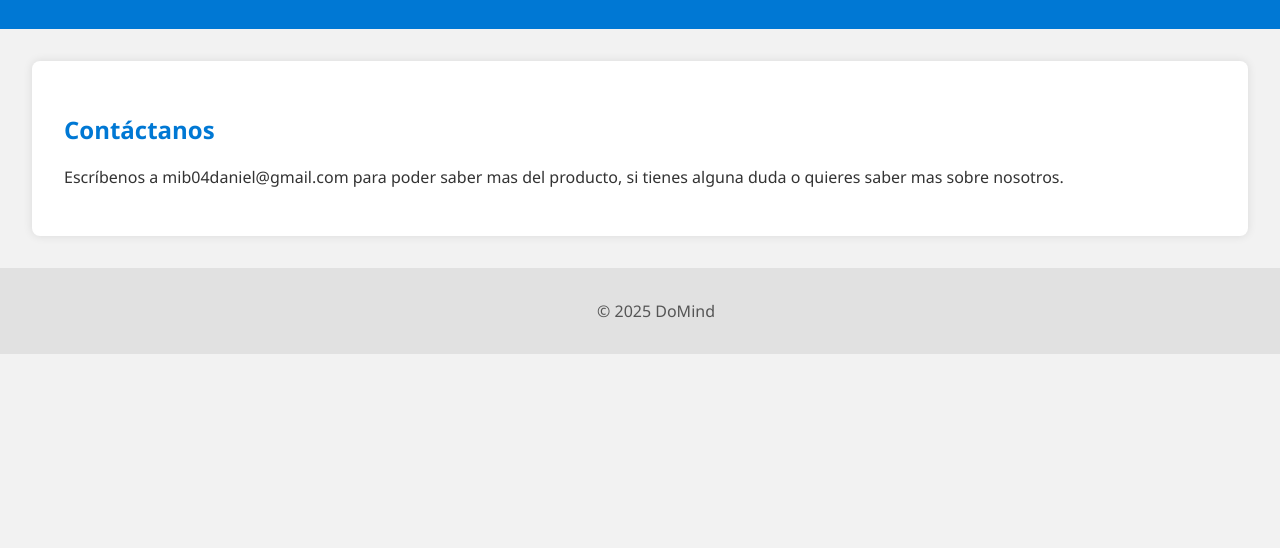
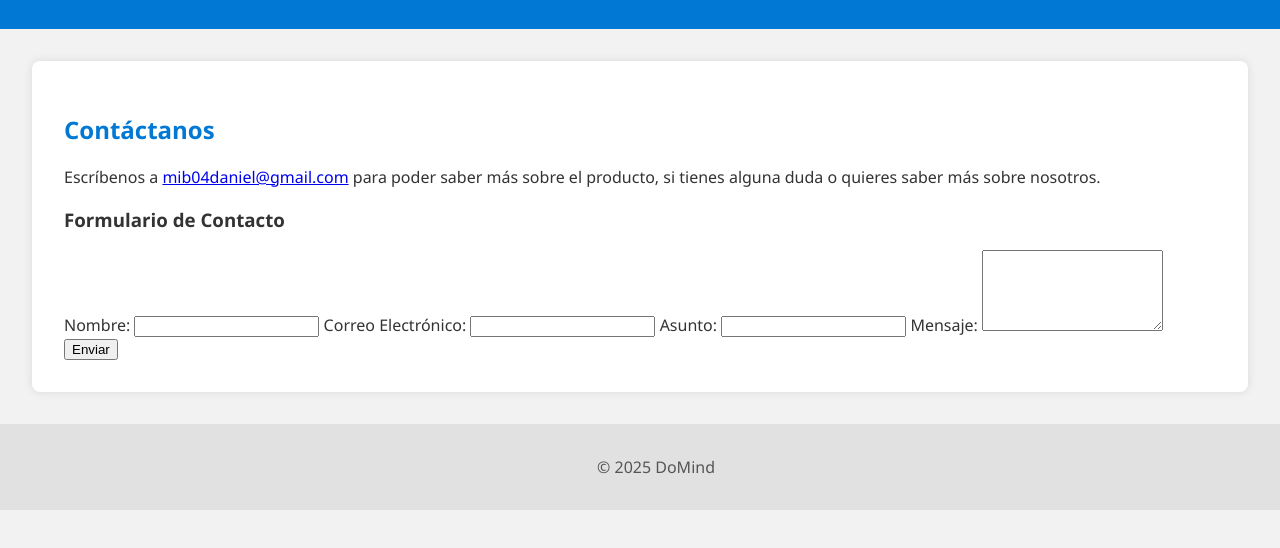
Before and after one commit to DanielMirandaB/PROYECTO-FINAL, a plain HTML site: page paginas/contacto.html in a window 1280 px wide. Shown: the part 92-640 px from the top of the page. Drawn offline with Linux system fonts and the light colour scheme.

Commit message:
Update contacto.html

```diff
--- a/paginas/contacto.html
+++ b/paginas/contacto.html
@@ -22,7 +22,24 @@
     </header>
     <main>
         <h2>Contáctanos</h2>
-        <p>Escríbenos a mib04daniel@gmail.com para poder saber mas del producto, si tienes alguna duda o quieres saber mas sobre nosotros.</p>
+        <p>Escríbenos a <a href="mailto:mib04daniel@gmail.com">mib04daniel@gmail.com</a> para poder saber más sobre el producto, si tienes alguna duda o quieres saber más sobre nosotros.</p>
+
+        <h3>Formulario de Contacto</h3>
+        <form action="mailto:mib04daniel@gmail.com" method="post" enctype="text/plain">
+            <label for="nombre">Nombre:</label>
+            <input type="text" id="nombre" name="nombre" required>
+
+            <label for="email">Correo Electrónico:</label>
+            <input type="email" id="email" name="email" required>
+
+            <label for="asunto">Asunto:</label>
+            <input type="text" id="asunto" name="asunto" required>
+
+            <label for="mensaje">Mensaje:</label>
+            <textarea id="mensaje" name="mensaje" rows="5" required></textarea>
+
+            <button type="submit">Enviar</button>
+        </form>
     </main>
     <footer>
         <p>&copy; 2025 DoMind</p>
```
